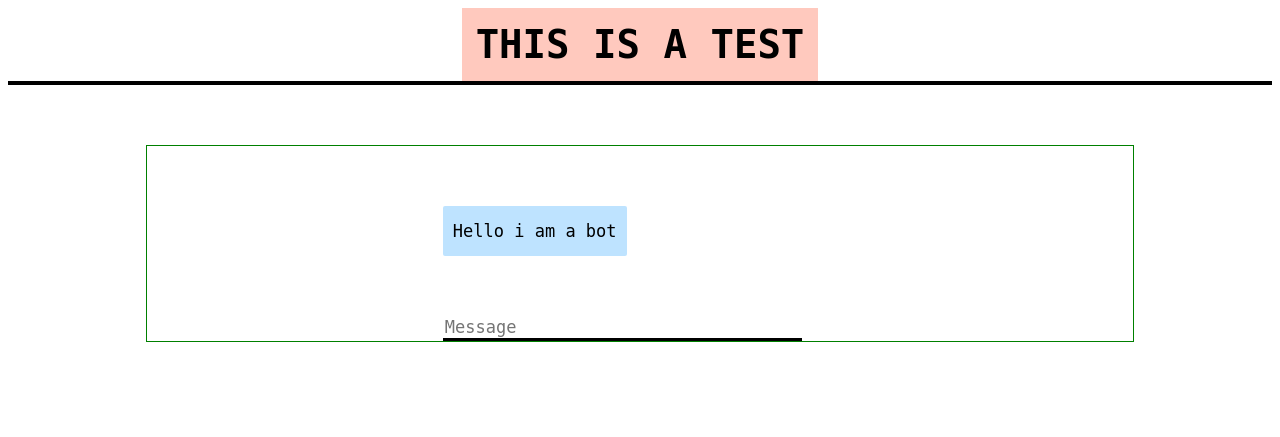
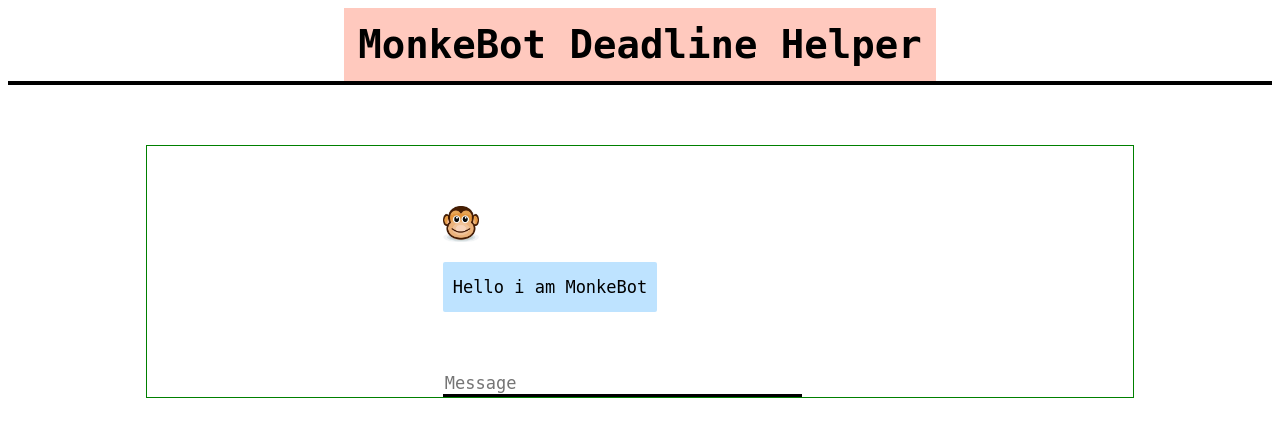
Before and after one commit to HizRadit07/tubes_stima_3, a Flask app: page / in a window 1280 px wide. Shown: the top 437 px of the page. Run offline with Flask 2, Linux system fonts and the light colour scheme; some libraries are stand-ins or nearby versions.

Commit message:
added a profile to monkebot

```diff
--- a/templates/index.html
+++ b/templates/index.html
@@ -74,14 +74,15 @@
 
 <body>
     <center>
-    <h1>THIS IS A TEST</h1>
+    <h1>MonkeBot Deadline Helper</h1>
     </center>
     <div class = "box"></div>
     <div class="boxed">
         <div>
             <div id="chatbox">
+              <img src="/static/monkebot.jpg" alt="monkebot picture" style="width:36px;height:36px;">
                 <p class="botText">
-                    <span>Hello i am a bot</span>
+                    <span>Hello i am MonkeBot</span>
                 </p>
             </div>
             <div id = "userInput">
@@ -101,7 +102,7 @@
         .getElementById("userInput")
         .scrollIntoView({block: "start", behavior: "smooth"});
       $.get("/get", {msg:rawText}).done(function(data){
-        var botHtml = '<p class="botText"><span>' + data + "</span></p>";
+        var botHtml = '<p class="botText"> <img src="/static/monkebot.jpg" alt="monkebot picture" style="width:36px;height:36px;"> <span>' + data + "</span></p>";
         $("#chatbox").append(botHtml);
         document
           .getElementById("userInput")
```
Also changed, not shown: static/monkebot.jpg (added).
